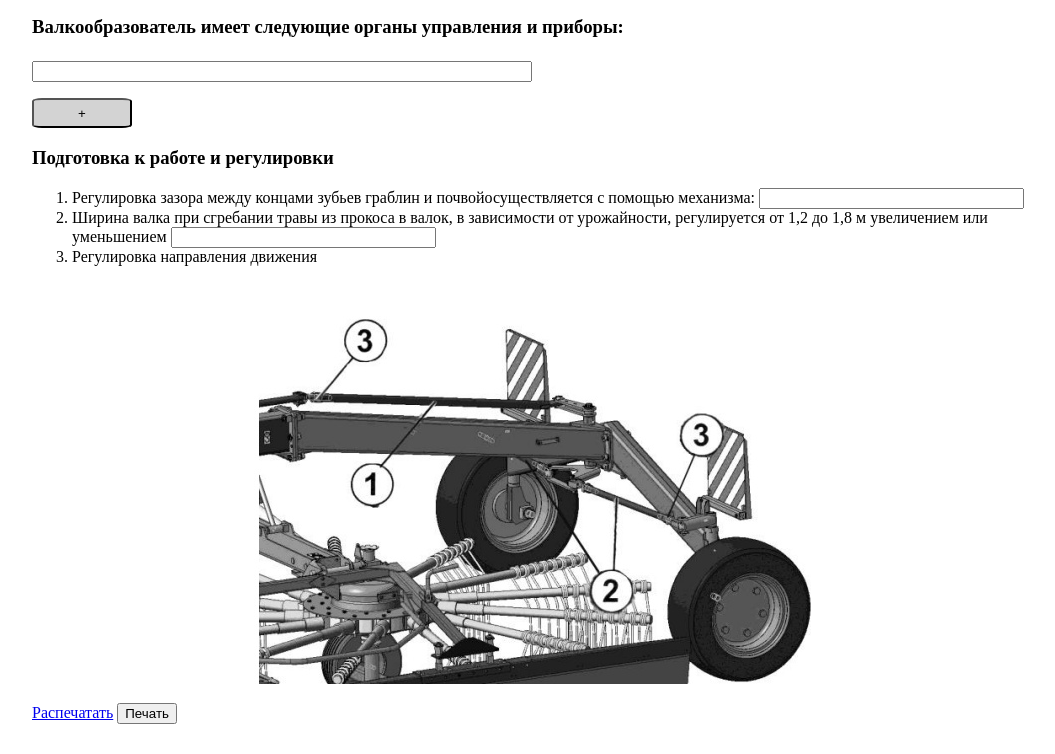
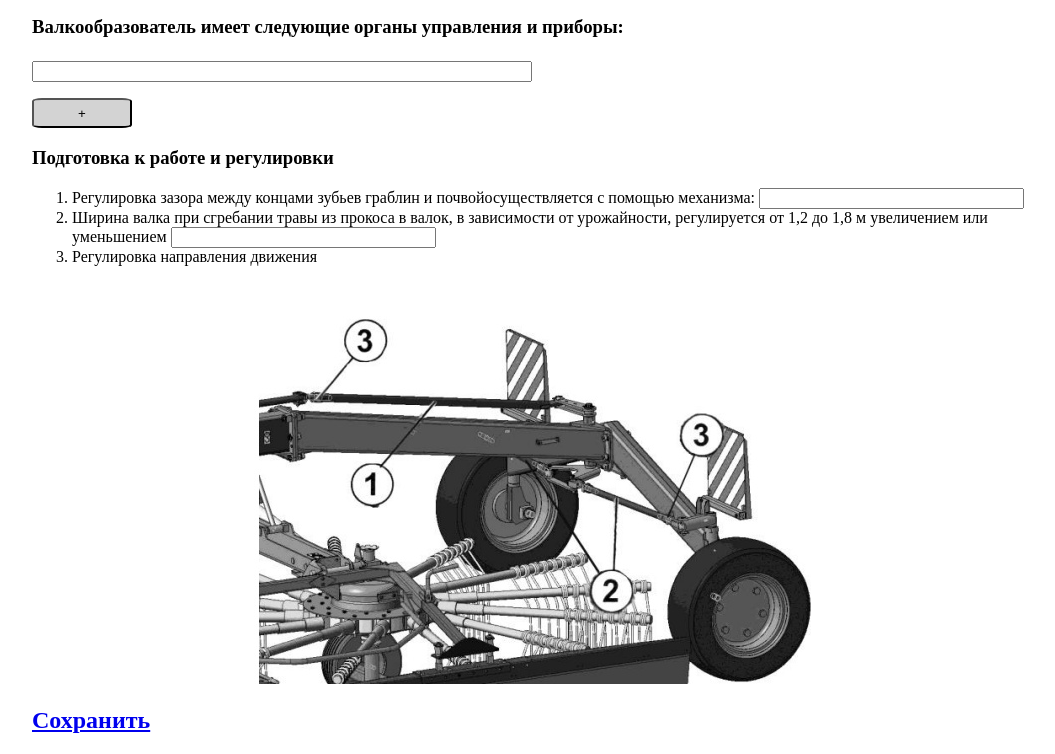
Before and after one commit to a1ann/Grab.github.io, a plain HTML site: page index.html in a window 1280 px wide. Shown: the part 1830-2584 px from the top of the page, without its empty margins (108-1163 px from the left). Before the commit the page ends 2554 px from the top, so only its background shows below. Drawn offline with Linux system fonts and the light colour scheme.

Commit message:
Update index.html

```diff
--- a/index.html
+++ b/index.html
@@ -113,8 +113,7 @@
 
 
 
-<a class="print-doc" href="javascript:(print());"> Распечатать</a>
-<input type="button" value="Печать" onclick="print()"></input>
+<h2><a class="print-doc" href="javascript:(print());"> Сохранить</a></h2>
 </form>
     <script src="script.js"></script>
     <link rel="stylesheet" href="styles.css">
```
